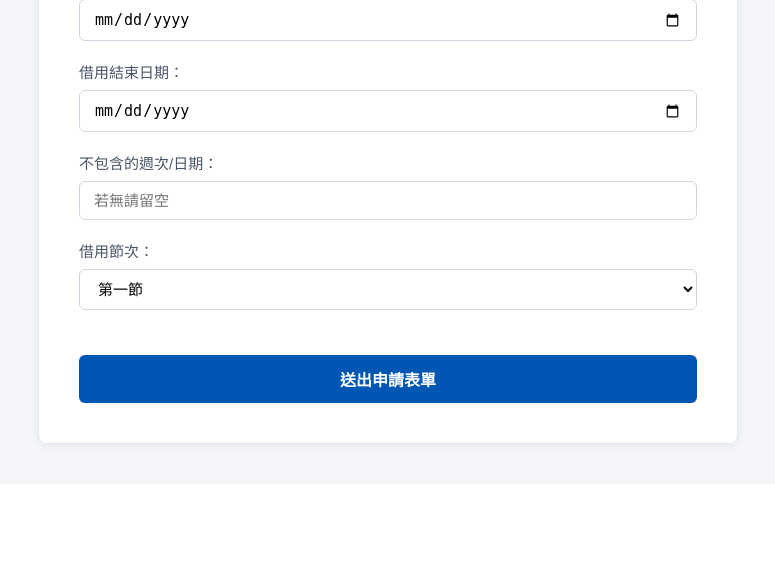
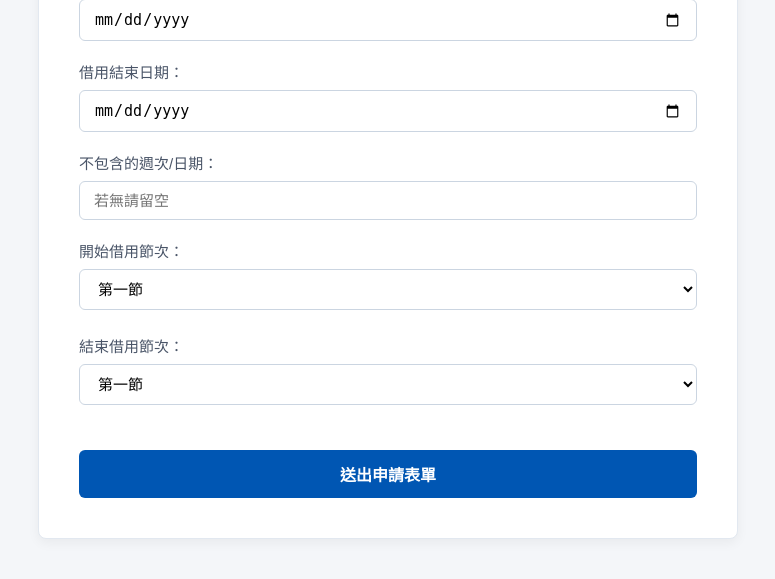
Before and after one commit to celine195/gittest2026, a Django app: page /reservations/ in a window 1280 px wide. Shown: the part 748-1327 px from the top of the page, without its empty margins (252-1027 px from the left). Before the commit the page ends 1202 px from the top, so only its background shows below. Run offline with Django 5.2, Linux system fonts and the light colour scheme.

Commit message:
完成日期、節次的倒置除錯

```diff
--- a/show/form.py
+++ b/show/form.py
@@ -4,11 +4,39 @@ from .models import Borrowlist
 class ReservationForm(forms.ModelForm):
     class Meta:
         model = Borrowlist
-        fields = ['user','phone', 'location', 'classroom', 'usage_type', 'start_date', 'end_date', 'day', 'periods', 'device_amount','device_type']
+        fields = ['user','phone', 'location', 'classroom', 'usage_type', 'start_date', 'end_date', 'day', 'periods', 'device_amount','device_type','periods_end']
         exclude = ['user']
         widgets = {
             'start_date': forms.DateInput(attrs={'type': 'date', 'class': 'form-control'}),
             'end_date': forms.DateInput(attrs={'type': 'date', 'class': 'form-control'}),
             'day': forms.Select(attrs={'class': 'form-control'}),
             'periods': forms.Select(attrs={'class': 'form-control'}),
+            'periods_end': forms.Select(attrs={'class': 'form-control'}),
         }
+
+    def clean(self):
+        cleaned_data = super().clean()
+
+
+        start_date = cleaned_data.get('start_date')
+        end_date = cleaned_data.get('end_date')
+        periods_start = cleaned_data.get('periods')
+        periods_end = cleaned_data.get('periods_end')
+
+
+        if start_date and end_date:
+            if end_date < start_date:
+                raise forms.ValidationError("錯誤：結束日期不能早於開始日期")
+
+
+        if start_date == end_date and periods_start and periods_end:
+            try:
+
+                if float(periods_end) < float(periods_start):
+                    raise forms.ValidationError("錯誤：當天借用的結束節次不能早於開始節次")
+            except (ValueError, TypeError):
+
+                if periods_end < periods_start:
+                    raise forms.ValidationError("錯誤：當天借用的結束節次不能早於開始節次")
+
+        return cleaned_data
--- a/show/models.py
+++ b/show/models.py
@@ -60,7 +60,13 @@ class Borrowlist(models.Model):
         ('1', '第一節'), ('2', '第二節'), ('3', '第三節'), ('4', '第四節'),
         ('4.5', '午休'), ('5', '第五節'), ('6', '第六節'), ('7', '第七節'), ('8', '第八節'),
     )
-    periods = models.CharField("預約節次", max_length=50, choices=PERIODS_CHOICES, default='1')
+    periods = models.CharField("開始預約節次", max_length=50, choices=PERIODS_CHOICES, default='1')
+
+    PERIODS_END_CHOICES = (
+        ('1', '第一節'), ('2', '第二節'), ('3', '第三節'), ('4', '第四節'),
+        ('4.5', '午休'), ('5', '第五節'), ('6', '第六節'), ('7', '第七節'), ('8', '第八節'),
+    )
+    periods_end = models.CharField("結束預約節次", max_length=50, choices=PERIODS_END_CHOICES, default='1')
 
     STATUS_CHOICES = (
         ('待審核', '待審核'),
--- a/show/templates/all_reservation.html
+++ b/show/templates/all_reservation.html
@@ -71,7 +71,7 @@
 
 
                         <td>
-                            {{ record.get_periods_display }}
+                            {{ record.get_periods_display }}~{{ record.get_periods_end_display }}
                         </td>
 
 
--- a/show/templates/borrow_list.html
+++ b/show/templates/borrow_list.html
@@ -95,7 +95,7 @@
 
 
                     <td>
-                        {{ record.get_periods_display }}
+                        {{ record.get_periods_display }}~{{ record.get_periods_end_display }}
                     </td>
 
 
--- a/show/templates/forms.html
+++ b/show/templates/forms.html
@@ -126,6 +126,14 @@
 
             <form method="post">
                 {% csrf_token %}
+                {% if form.non_field_errors %}
+                    <div style="color: #721c24; background-color: #f8d7da; border: 1px solid #f5c6cb; padding: 12px; border-radius: 5px; margin-bottom: 20px; font-weight: bold; font-size: 15px;">
+                        {% for error in form.non_field_errors %}
+                        <div>欄位驗證失敗：{{ error }}</div>
+                        請重新檢查您的「借用日期」與「借用節次」開始與結束時間是否前後倒置。
+                        {% endfor %}
+                    </div>
+                {% endif %}
 
                 <div style="margin-bottom: 20px;">
                     <label>借用老師：</label>
@@ -182,8 +190,13 @@
 
 
                 <div style="margin-bottom: 25px;">
-                    <label>借用節次：</label>
+                    <label>開始借用節次：</label>
                     {{ time_form.periods }}
+                </div>
+
+                <div style="margin-bottom: 25px;">
+                    <label>結束借用節次：</label>
+                    {{ time_form.periods_end }}
                 </div>
 
                 <button type="submit" class="btn-submit">送出申請表單</button>
--- a/show/views.py
+++ b/show/views.py
@@ -12,7 +12,6 @@ from django.views.generic import ListView
 from django.http import HttpResponseRedirect
 
 def reservation_create(request):
-    # 💡 確保不論是 POST 還是 GET，一進來都先把 form 建立好，徹底解決 UnboundLocalError！
     form = ReservationForm()
 
     if request.method == "POST":
@@ -21,22 +20,19 @@ def reservation_create(request):
         if form.is_valid():
             try:
                 with transaction.atomic():
-                    # 1. 建立預約物件，但先不要寫入資料庫 (commit=False)
+
                     reservation = form.save(commit=False)
 
-                    # 💡 2. 核心修正：直接去拿網頁上打的老師名字文字，塞進 user 欄位
-                    # ❌ 絕對不要寫成 reservation.user = request.user 喔！
+
                     reservation.user = request.POST.get('user')
 
-                    # 3. 正式存檔（這樣 Django 就會自動把日期、裝置、名字全部一起存進去！）
                     reservation.save()
                     return redirect('/reservations/')
             except Exception as e:
-                print("❌ 存檔時發生資料庫錯誤：", e)
+                print("存檔時發生資料庫錯誤：", e)
         else:
-            print("❌ 表單驗證失敗！詳細原因：", form.errors)
+            print("表單驗證失敗！詳細原因：", form.errors)
 
-    # 💡 這裡統一交給同一個 Form 元件去渲染畫面
     device_form = form
     time_form = form
 
@@ -55,7 +51,6 @@ def view_borrow_list(request):
         record_id = request.POST.get('record_id')
         action = request.POST.get('action')
 
-        # 抓出這筆申請資料
         record = get_object_or_404(Borrowlist, id=record_id)
 
         if action == 'approve':
```
Also changed, not shown: show/templates/today_reservation.html (+8 -4 lines), db.sqlite3, show/migrations/0003_borrowlist_periods_end_alter_borrowlist_periods.py (added).
